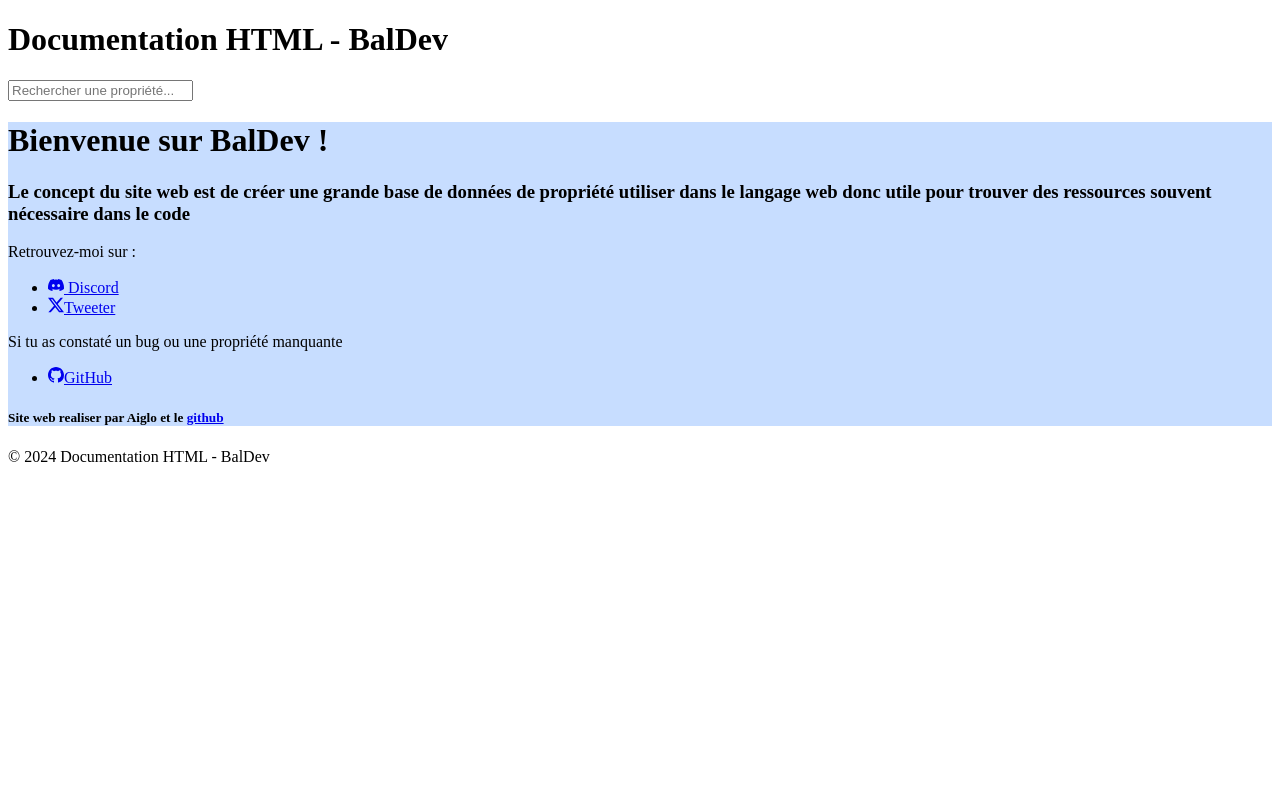
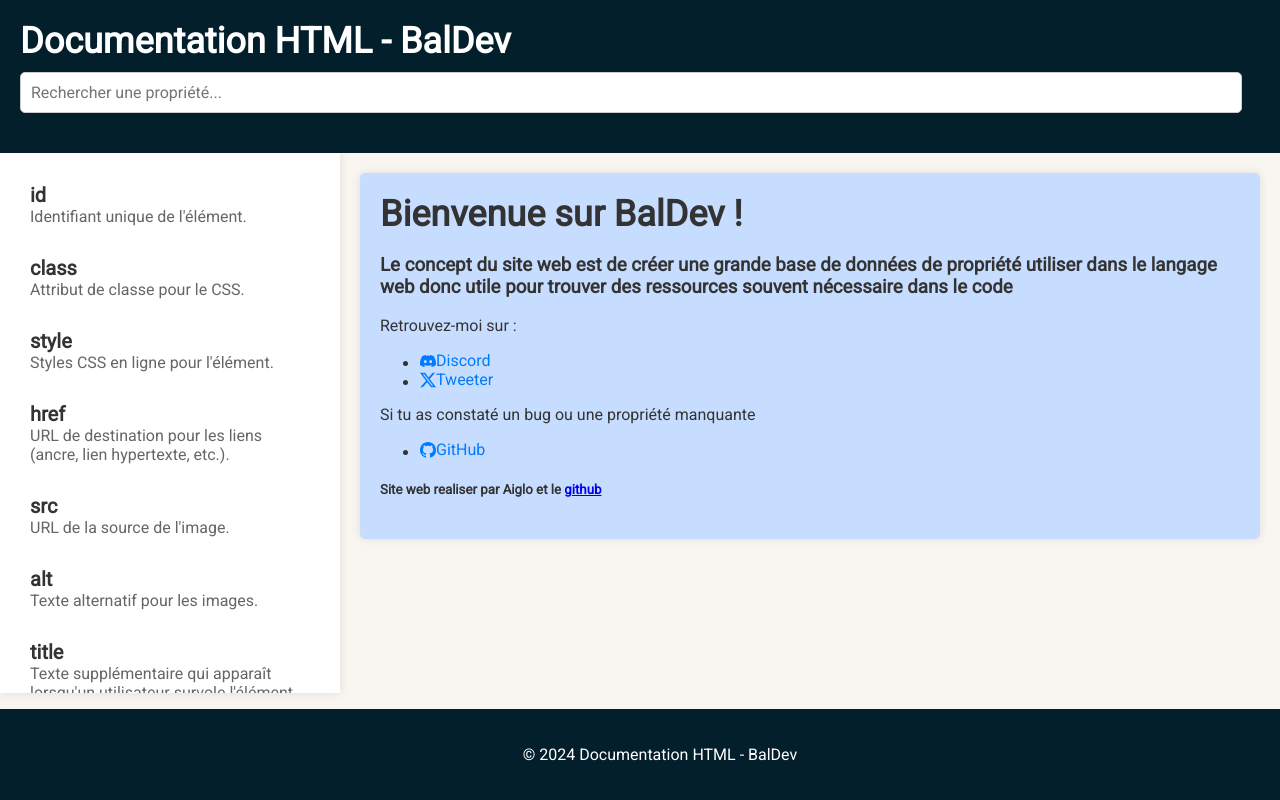
Before and after one commit to AigloOo/BalDev, a website: page pages/html/index.html in a window 1280 px wide. Drawn offline with Linux system fonts and the light colour scheme; the site is published under a folder, as on GitHub Pages, so addresses that start at the root find nothing.

Commit message:
update for prewiw

```diff
--- a/pages/html/index.html
+++ b/pages/html/index.html
@@ -5,7 +5,7 @@
     <meta charset="UTF-8">
     <meta name="viewport" content="width=device-width, initial-scale=1.0">
     <title>Documentation HTML - BalDev</title>
-    <link rel="stylesheet" type="text/css" href="/pages/html/style.css">
+    <link rel="stylesheet" type="text/css" href="style.css">
 </head>
 
 <body>
@@ -58,7 +58,7 @@
     <footer>
         <p>&copy; 2024 Documentation HTML - BalDev</p>
     </footer>
-    <script src="/pages/html/index.js"></script>
+    <script src="index.js"></script>
 </body>
 
 </html>
--- a/pages/html/index.js
+++ b/pages/html/index.js
@@ -5,7 +5,7 @@
 
 
 
-fetch('/pages/html/storage.json')
+fetch('storage.json')
     .then(response => response.json())
     .then(properties => {
         function generatePropertyList(properties) {
```
